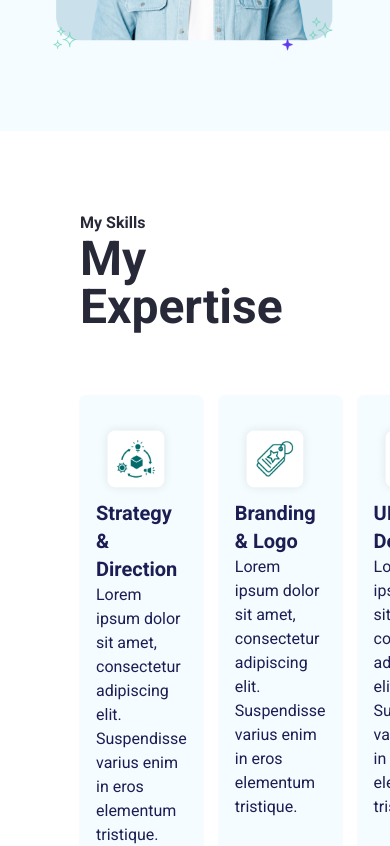
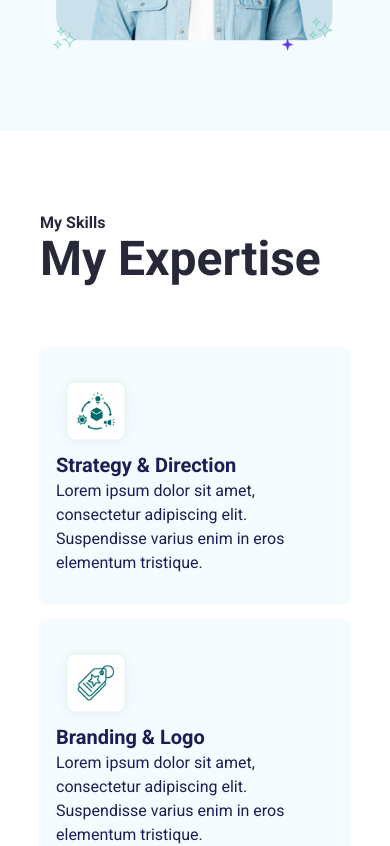
Before and after one commit to crishard/Personal-portfolio-website, a React (Vite) app: page / in a window 390 px wide. Shown: the part 700-1546 px from the top of the page. Built offline with nearby package versions, Linux system fonts and the light colour scheme.

Commit message:
feature: responsividade na skills section

```diff
--- a/src/components/Skills/MySkills.tsx
+++ b/src/components/Skills/MySkills.tsx
@@ -6,11 +6,11 @@ import { CardSkill } from "./CardSkill"
 
 export const MySkills = () => {
     return (
-        <article className="px-20 text-body py-20">
+        <article className="px-10 sm:px-20 text-body py-20">
             <p className="font-semibold text-heading-color">My Skills</p>
             <h2 className="text-5xl font-semibold text-heading-color">My Expertise</h2>
 
-            <div className="flex justify-between gap-4 pt-16">
+            <div className="grid grid-cols-4  max-[1010px]:grid-cols-3 justify-between max-[860px]:grid-cols-2 gap-4 pt-16 max-[560px]:grid-cols-1">
                 <CardSkill text={"Lorem ipsum dolor sit amet, consectetur adipiscing elit. Suspendisse varius enim in eros elementum tristique."} img={img1} title={"Strategy & Direction"} />
                 <CardSkill text={"Lorem ipsum dolor sit amet, consectetur adipiscing elit. Suspendisse varius enim in eros elementum tristique."} img={img2} title={"Branding & Logo"} />
                 <CardSkill text={"Lorem ipsum dolor sit amet, consectetur adipiscing elit. Suspendisse varius enim in eros elementum tristique."} img={img3} title={"UI & UX Design"} />
```
